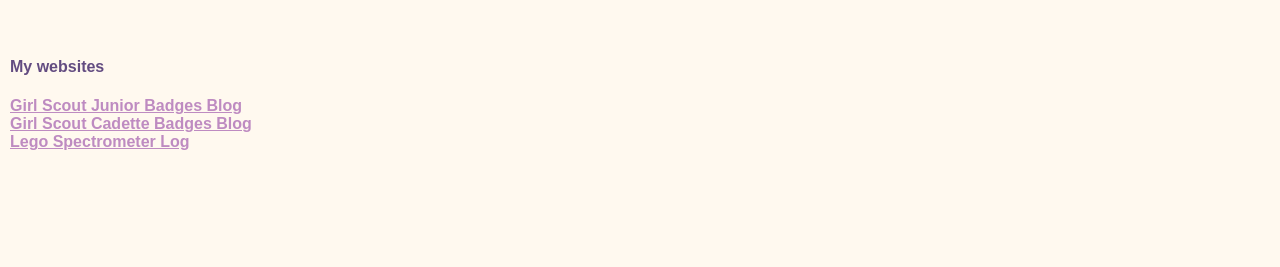
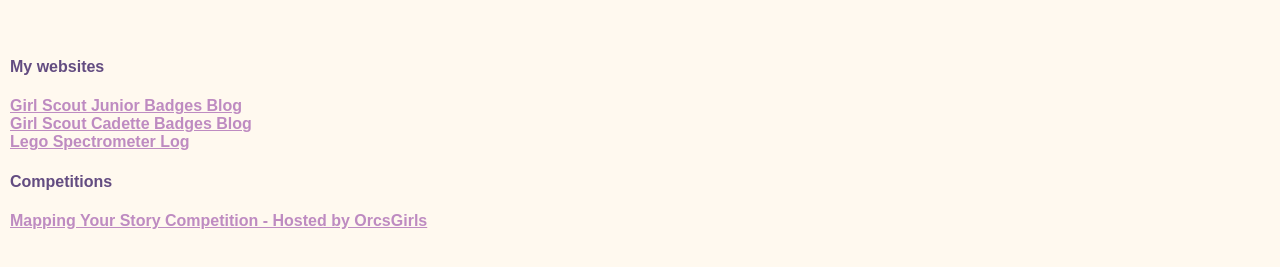
Before and after one commit to apzzd/apzzd.github.io, a plain HTML site: page index.html in a window 1280 px wide. Shown: the part 133-400 px from the top of the page. Drawn offline with Linux system fonts and the light colour scheme.

Commit message:
Update index.html

```diff
--- a/index.html
+++ b/index.html
@@ -28,5 +28,12 @@
  <br>
  <a id="normal" href="https://apzzd.github.io/LegoSpectrometer/">Lego Spectrometer Log</a>
 
+ <h4>Competitions<h4>
+
+  <a id="normal" href="https://www.orcsgirls.org/competitions/storymap-08-2021">Mapping Your Story Competition - Hosted by OrcsGirls</a>
+
+
+
+
 </body>
 </html>
```
